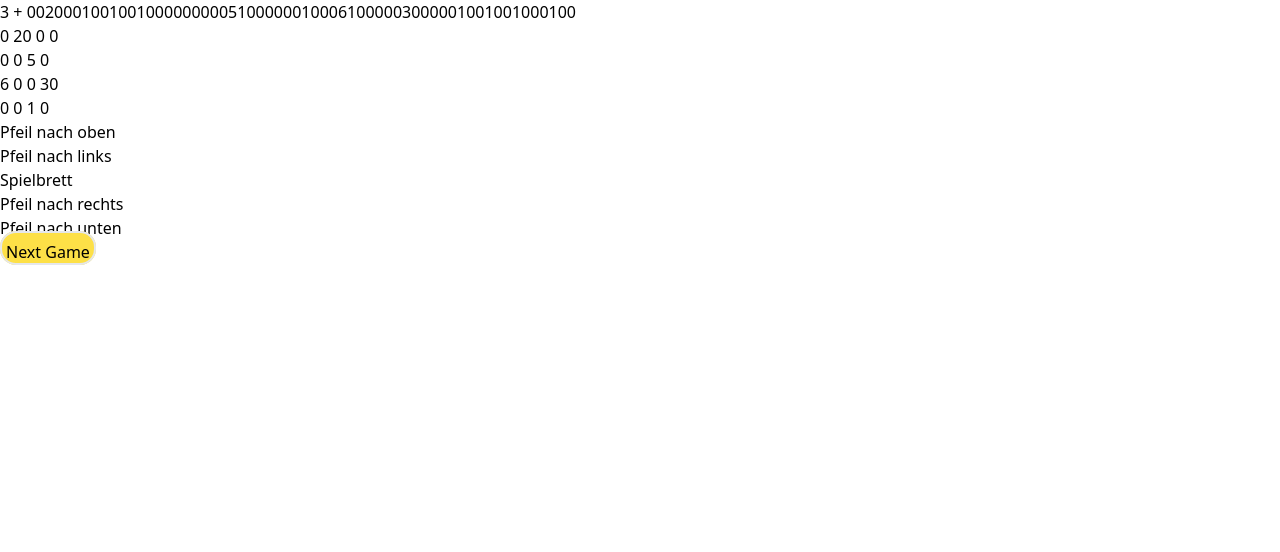
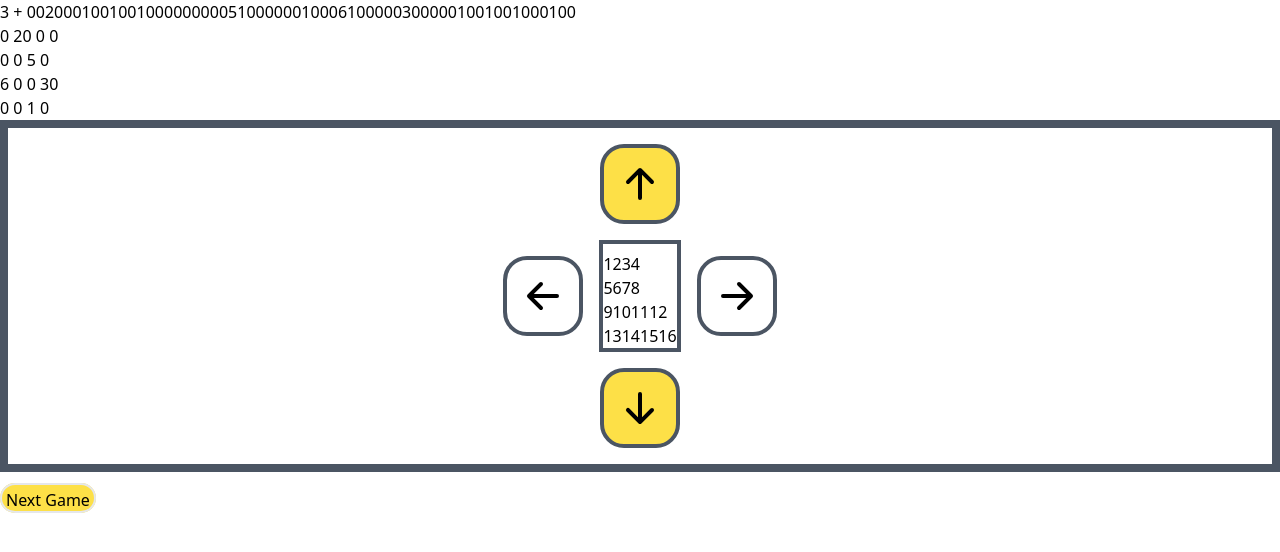
Before and after one commit to ElmuUuU/juniorwebdevelopment, a Next.js app: page /Games/Game2 in a window 1280 px wide. Shown: the top 552 px of the page. Built offline with nearby package versions, Linux system fonts and the light colour scheme.

Commit message:
update game

```diff
--- a/pages/Games/Game1.tsx
+++ b/pages/Games/Game1.tsx
@@ -2,11 +2,6 @@ import Image from 'next/image'
 import React from 'react'
 
 function Games() {
-  var randomGame = Math.round(Math.random() * (3 - 1) + 1)
-  var game = process.env.GAME_ID
-
-  game = `/Games/Game${randomGame}`
-
   let solutionsMap = new Map<string, string>([
     ['1a', 'test1'],
     ['1b', 'test2'],
@@ -79,6 +74,12 @@ function Games() {
         />
         <a
           href="/Games/Game2"
+          className="font bold mt-2 mr-4 cursor-pointer rounded-2xl border-2 bg-yellow-300 px-1 pt-2"
+        >
+          Bestätigen
+        </a>
+        <a
+          href="/Games/Game2"
           className="font bold mt-2 cursor-pointer rounded-2xl border-2 bg-yellow-300 px-1 pt-2"
         >
           Next Game
--- a/pages/Games/Game2.tsx
+++ b/pages/Games/Game2.tsx
@@ -6,6 +6,7 @@ determine what happens when game is won
 
 */
 
+import { doesNotThrow } from 'assert'
 import React from 'react'
 
 function Gamenick() {
@@ -257,24 +258,111 @@ function Gamenick() {
   }
 
   return (
-    <div>
+    <div className="mx-auto max-w-7xl">
       {whichGame} + {cell} <br></br>
       {cell[0][0]} {cell[0][2]} {cell[0][4]} {cell[0][6]} <br></br>
       {cell[2][0]} {cell[2][2]} {cell[2][4]} {cell[2][6]} <br></br>
       {cell[4][0]} {cell[4][2]} {cell[4][4]} {cell[4][6]} <br></br>
       {cell[6][0]} {cell[6][2]} {cell[6][4]} {cell[6][6]} <br></br>
-      <div>
-        <div>Pfeil nach oben</div>
-        <div>
-          <div>Pfeil nach links</div>
-          <div>Spielbrett</div>
-          <div>Pfeil nach rechts</div>
+      <div className="mb-4 border-4 border-gray-600">
+        <div className="border-4 border-gray-600">
+          <div className="mx-auto mt-4 flex w-1/3 items-center justify-center">
+            <p className="cursor-pointer rounded-3xl border-4 border-gray-600 bg-yellow-300 p-4">
+              <svg
+                xmlns="http://www.w3.org/2000/svg"
+                className="mx-auto h-10 w-10 "
+                viewBox="0 0 20 20"
+                fill="currentColor"
+              >
+                <path
+                  fill-rule="evenodd"
+                  d="M3.293 9.707a1 1 0 010-1.414l6-6a1 1 0 011.414 0l6 6a1 1 0 01-1.414 1.414L11 5.414V17a1 1 0 11-2 0V5.414L4.707 9.707a1 1 0 01-1.414 0z"
+                  clip-rule="evenodd"
+                />
+              </svg>
+            </p>
+          </div>
+          <div className="flex-col-3  flex items-center justify-center p-4">
+            <div className="">
+              <p className="mr-4  cursor-pointer justify-center rounded-3xl border-4 border-gray-600 p-4">
+                <svg
+                  xmlns="http://www.w3.org/2000/svg"
+                  className="h-10 w-10"
+                  viewBox="0 0 20 20"
+                  fill="currentColor"
+                >
+                  <path
+                    fill-rule="evenodd"
+                    d="M9.707 16.707a1 1 0 01-1.414 0l-6-6a1 1 0 010-1.414l6-6a1 1 0 011.414 1.414L5.414 9H17a1 1 0 110 2H5.414l4.293 4.293a1 1 0 010 1.414z"
+                    clip-rule="evenodd"
+                  />
+                </svg>
+              </p>
+            </div>
+            <div className="width-600px height-600px border-4 border-gray-600 pt-2">
+              <div className="row-auto flex">
+                <div>1</div>
+                <div>2</div>
+                <div>3</div>
+                <div>4</div>
+              </div>
+              <div className="flex">
+                <div>5</div>
+                <div>6</div>
+                <div>7</div>
+                <div>8</div>
+              </div>
+              <div className="flex">
+                <div>9</div>
+                <div>10</div>
+                <div>11</div>
+                <div>12</div>
+              </div>
+              <div className="flex">
+                <div>13</div>
+                <div>14</div>
+                <div>15</div>
+                <div>16</div>
+              </div>
+            </div>
+            <div>
+              <p className="ml-4 cursor-pointer justify-center rounded-3xl border-4 border-gray-600 p-4">
+                <svg
+                  xmlns="http://www.w3.org/2000/svg"
+                  className="h-10 w-10"
+                  viewBox="0 0 20 20"
+                  fill="currentColor"
+                >
+                  <path
+                    fill-rule="evenodd"
+                    d="M10.293 3.293a1 1 0 011.414 0l6 6a1 1 0 010 1.414l-6 6a1 1 0 01-1.414-1.414L14.586 11H3a1 1 0 110-2h11.586l-4.293-4.293a1 1 0 010-1.414z"
+                    clip-rule="evenodd"
+                  />
+                </svg>
+              </p>
+            </div>
+          </div>
+          <div className="mx-auto flex items-center justify-center ">
+            <p className="mb-4 cursor-pointer rounded-3xl border-4 border-gray-600 bg-yellow-300 p-4">
+              <svg
+                xmlns="http://www.w3.org/2000/svg"
+                className="h-10 w-10"
+                viewBox="0 0 20 20"
+                fill="currentColor"
+              >
+                <path
+                  fill-rule="evenodd"
+                  d="M16.707 10.293a1 1 0 010 1.414l-6 6a1 1 0 01-1.414 0l-6-6a1 1 0 111.414-1.414L9 14.586V3a1 1 0 012 0v11.586l4.293-4.293a1 1 0 011.414 0z"
+                  clip-rule="evenodd"
+                />
+              </svg>
+            </p>
+          </div>
         </div>
-        <div>Pfeil nach unten</div>
       </div>
       <a
         href="/Games/Game3"
-        className="font bold mt-2 cursor-pointer rounded-2xl border-2 bg-yellow-300 px-1 pt-2"
+        className="font bold cursor-pointer rounded-2xl border-2 bg-yellow-300 px-1 pt-1"
       >
         Next Game
       </a>
```
